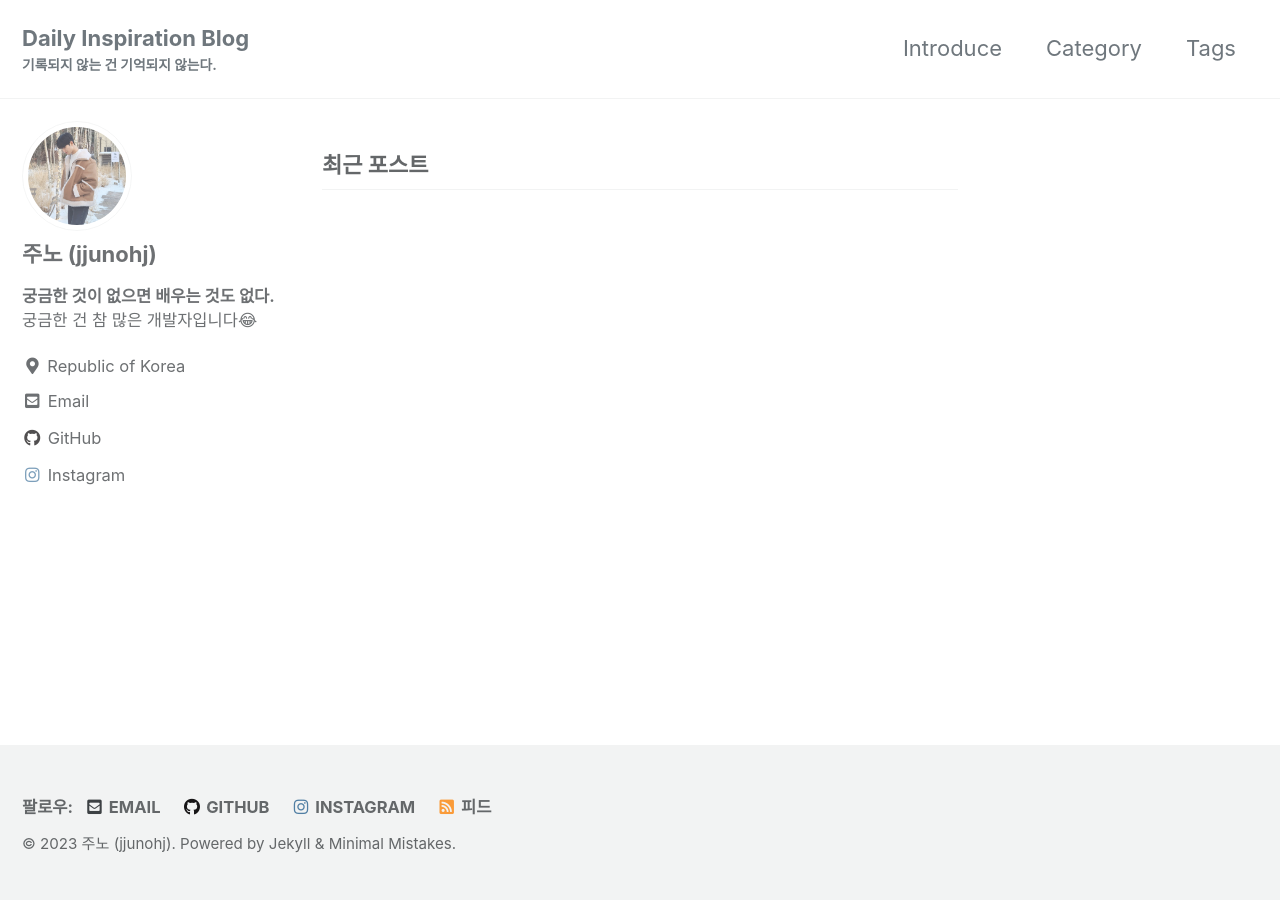
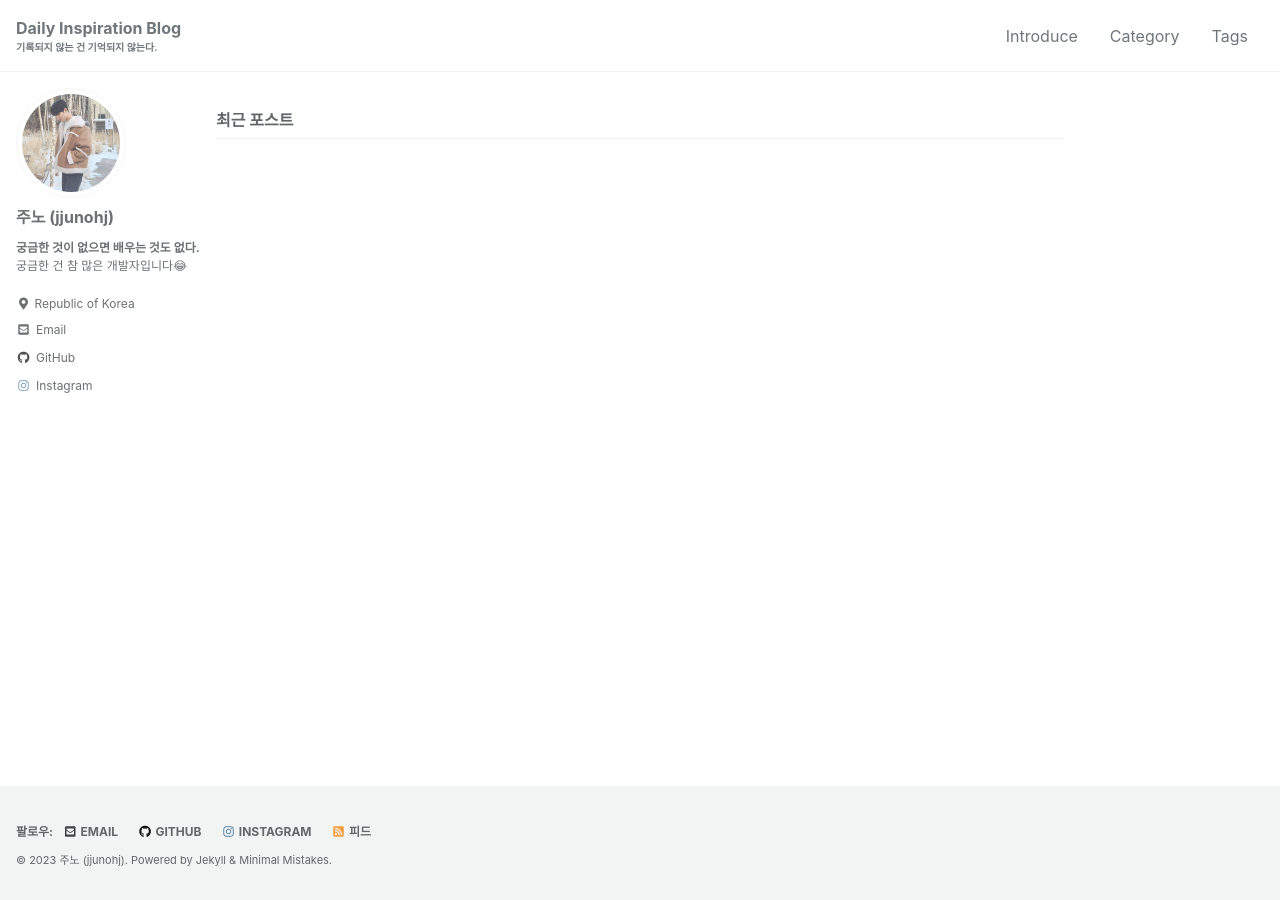
Before and after one commit to jjunohj/jjunohj.github.io, a Jekyll site: the page built from index.html, in a window 1280 px wide. Built offline with Jekyll 4.4.1, drawn with Linux system fonts in a browser that asks for light colours; cached includes are drawn as plain includes; the list of posts is cut into pages by our own code.

Commit message:
Modify: 본문 영역 및 글자 크기 조정

```diff
--- a/_sass/minimal-mistakes/_base.scss
+++ b/_sass/minimal-mistakes/_base.scss
@@ -126,6 +126,8 @@ blockquote {
 /* links */
 
 a {
+  text-decoration: none;
+
   &:focus {
     @extend %tab-focus;
   }
--- a/_sass/minimal-mistakes/_reset.scss
+++ b/_sass/minimal-mistakes/_reset.scss
@@ -8,18 +8,18 @@ html {
   /* apply a natural box layout model to all elements */
   box-sizing: border-box;
   background-color: $background-color;
-  font-size: 16px;
+  font-size: 16px;                  //default 16px
 
   @include breakpoint($medium) {
-    font-size: 18px;
+    font-size: 16px;                //default 18px
   }
 
   @include breakpoint($large) {
-    font-size: 20px;
+    font-size: 16px;                //default 20px
   }
 
   @include breakpoint($x-large) {
-    font-size: 22px;
+    font-size: 16px;                //default 22px
   }
 
   -webkit-text-size-adjust: 100%;
--- a/_sass/minimal-mistakes/_variables.scss
+++ b/_sass/minimal-mistakes/_variables.scss
@@ -155,9 +155,9 @@ $max-width: $x-large !default;
    Grid
    ========================================================================== */
 
-$right-sidebar-width-narrow: 200px !default;
-$right-sidebar-width: 300px !default;
-$right-sidebar-width-wide: 400px !default;
+$right-sidebar-width-narrow: 100px !default;    //default 200px
+$right-sidebar-width: 200px !default;           //default 300px
+$right-sidebar-width-wide: 250px !default;      //default 400px
 
 /*
    Other
```
Also changed, not shown: 2 other files.
